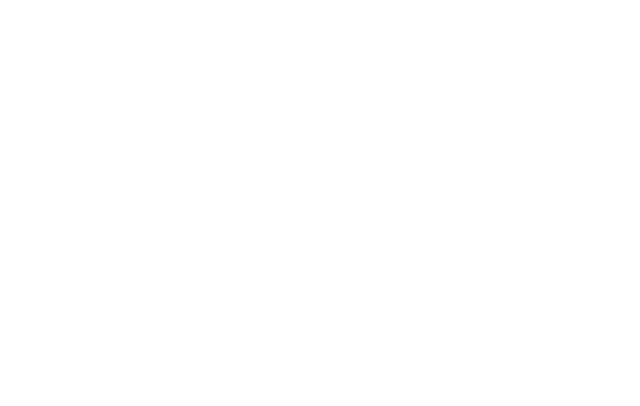
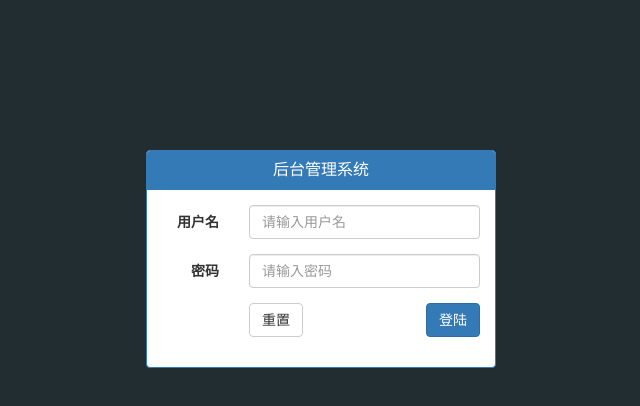
Before and after one commit to wenhellowold/letao, a website: page public/Mymanage/login.html in a window 1280 px wide. Shown: the whole page, without its empty margins (224-864 px from the left). Drawn offline with Linux system fonts and the light colour scheme.

Commit message:
登陆页静态页面完成

```diff
--- a/public/Mymanage/css/login.css
+++ b/public/Mymanage/css/login.css
@@ -0,0 +1,6 @@
+.body_bg{
+  background-color: #222d32;
+}
+.mt_150{
+  margin-top: 150px;
+}
--- a/public/Mymanage/login.html
+++ b/public/Mymanage/login.html
@@ -5,10 +5,41 @@
   <meta name="viewport" content="width=device-width, initial-scale=1.0">
   <meta http-equiv="X-UA-Compatible" content="ie=edge">
   <link rel="stylesheet" href="./lib/bootstrap/css/bootstrap.css">
+  <link rel="stylesheet" href="./css/login.css">
   <title>乐淘</title>
 </head>
-<body>
-
+<body class="body_bg">
+  <div class="container">
+    <div class="col-md-4 col-md-offset-3">
+      <div class="panel panel-primary mt_150">
+        <div class="panel-heading">
+            <h4 class="panel-title text-center">后台管理系统</h4>
+          </div>
+        <div class="panel-body">
+          <form class="form-horizontal">
+            <div class="form-group">
+              <label for="username" class="col-sm-3 control-label">用户名</label>
+              <div class="col-sm-9">
+                <input type="text" class="form-control" id="username" placeholder="请输入用户名">
+              </div>
+            </div>
+            <div class="form-group">
+              <label for="password" class="col-sm-3 control-label">密码</label>
+              <div class="col-sm-9">
+                <input type="password" class="form-control" id="password" placeholder="请输入密码">
+              </div>
+            </div>
+            <div class="form-group">
+              <div class="col-sm-offset-3 col-sm-9">
+                <button type="reset" class="btn btn-default">重置</button>
+                <button type="submit" class="btn btn-primary pull-right">登陆</button>
+              </div>
+            </div>
+          </form>
+        </div>
+      </div>
+    </div>
+  </div>
 
 
   <script src="./lib/jquery/jquery.js"></script>
```
